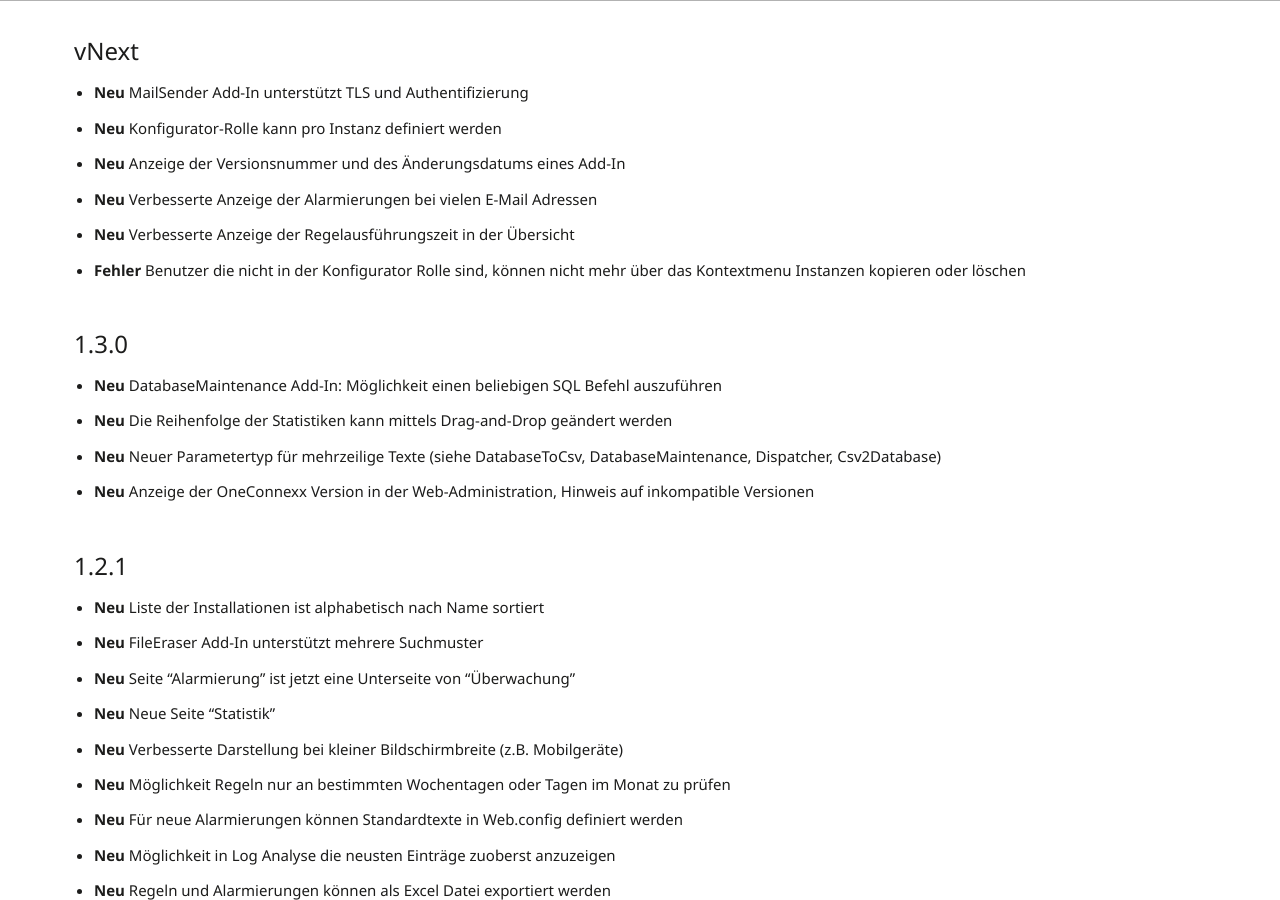
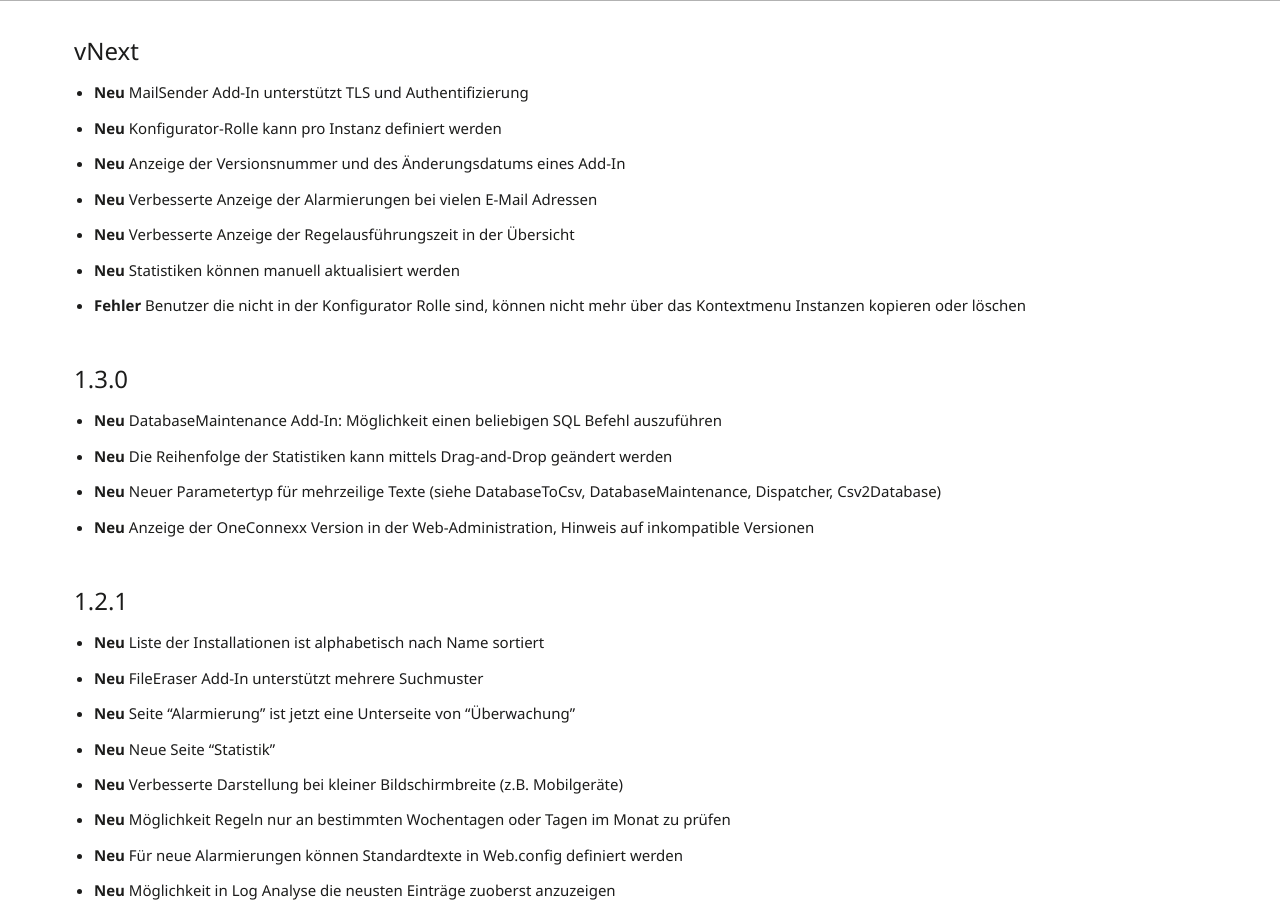
Before and after one commit to primesoft-group/oneconnexx-docs, a Jekyll site: the page built from _pages/setup/de/releasenotes.md, in a window 1280 px wide and 900 px high, scrolled down 331 px. Built offline with Jekyll 4.4.1, drawn with Linux system fonts in a browser that asks for light colours; nearby versions of some CDN libraries; some web fonts are replaced.

Commit message:
Update releasenotes.md

```diff
--- a/_pages/setup/de/releasenotes.md
+++ b/_pages/setup/de/releasenotes.md
@@ -11,6 +11,7 @@
 * __Neu__ Anzeige der Versionsnummer und des Änderungsdatums eines Add-In
 * __Neu__ Verbesserte Anzeige der Alarmierungen bei vielen E-Mail Adressen
 * __Neu__ Verbesserte Anzeige der Regelausführungszeit in der Übersicht
+* __Neu__ Statistiken können manuell aktualisiert werden
 * __Fehler__ Benutzer die nicht in der Konfigurator Rolle sind, können nicht mehr über das Kontextmenu Instanzen kopieren oder löschen
 
 
```
